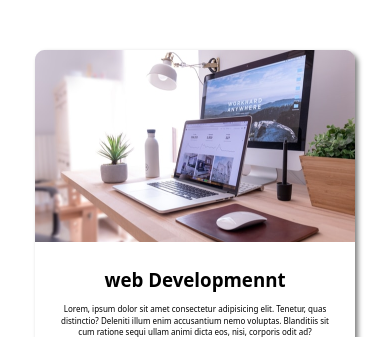
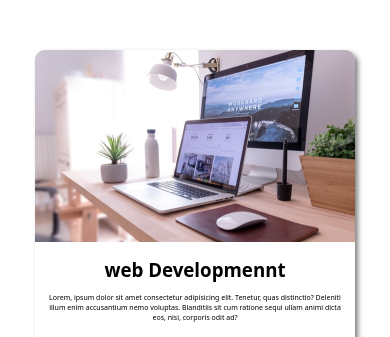
Before and after one commit to mlokeshwarnaidu/Project-5, a plain HTML site: page index.html in a window 390 px wide. Shown: the part 507-844 px from the top of the page. Drawn offline with Linux system fonts and the light colour scheme.

Commit message:
Update style.css

```diff
--- a/style.css
+++ b/style.css
@@ -175,4 +175,14 @@ footer{
   .contact h2{
      font-size: 32px;
   }
+  .card_container{
+  text-align:center;
+  padding: 10px;
 }
+.card_container p{
+font-size:7px;
+
+}
+
+
+}
```
